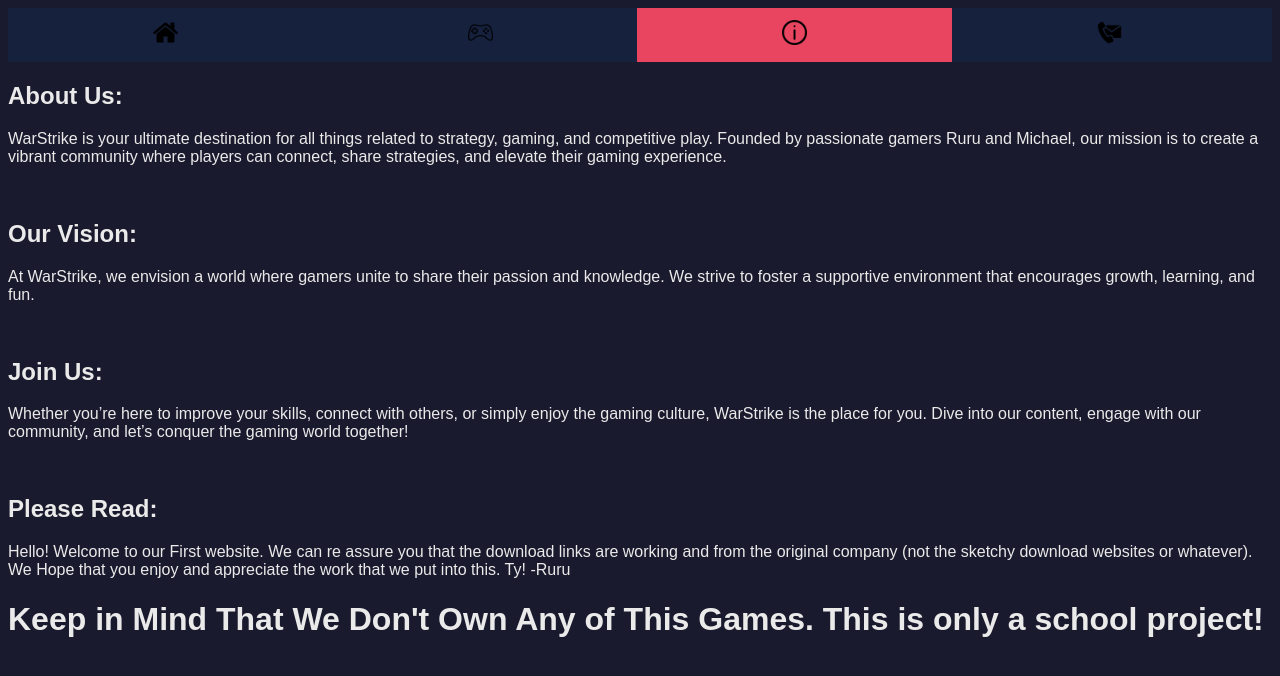
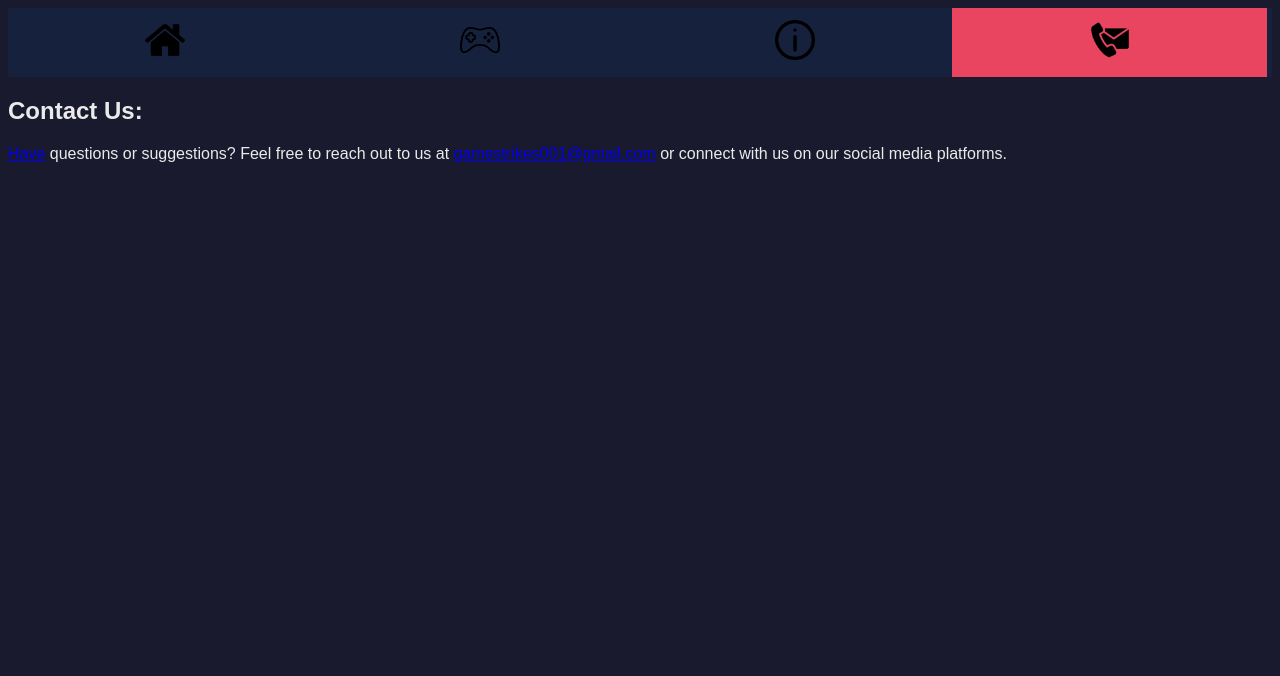
Before and after one commit to L3nn0x1/GameStrike-Page, a plain HTML site: page info.html in a window 1280 px wide. Drawn offline with Linux system fonts and the light colour scheme.

Commit message:
Update info.html

```diff
--- a/info.html
+++ b/info.html
@@ -7,29 +7,18 @@
 <body>
    <!-- The navigation menu -->
 <div class="navbar">
-    <a href="index.html"> <img src="home.png" width="25" height="25"> </a>
+    <a href="index.html"> <img src="home.png" width="40" height="40"> </a>
 
 
-    <a href="Games.html"> <img src="console.png" width="25" height="25"></a>
-   <a class="active" href="info.html"> <img src="info.png" width="25" height="25"> </a>
-    <a href="contact.html"><img src="contact-us.png" width="25" height="25"> </a>
+    <a href="Games.html"> <img src="console.png" width="40" height="40"></a>
+   <a href="info.html"> <img src="info.png" width="40" height="40"> </a>
+    <a class="active" href="contact.html"><img src="contact-us.png" width="40" height="40"> </a>
 
   </div>
     </nav>
 </body>
-<!--The Infos about us-->
 <body>
-    <h2>About Us: </h2>
-    <p>WarStrike is your ultimate destination for all things related to strategy, gaming, and competitive play. Founded by passionate gamers Ruru and Michael, our mission is to create a vibrant community where players can connect, share strategies, and elevate their gaming experience.</p>
-    <br>
-    <h2>Our Vision:</h2>
-    <p> At WarStrike, we envision a world where gamers unite to share their passion and knowledge. We strive to foster a supportive environment that encourages growth, learning, and fun.</p>
-    <br>
-    <h2>Join Us:</h2>
-    <p>Whether you’re here to improve your skills, connect with others, or simply enjoy the gaming culture, WarStrike is the place for you. Dive into our content, engage with our community, and let’s conquer the gaming world together!</p>
-   <br>
-    <h2>Please Read:</h2>
-    <p>Hello! Welcome to our First website. We can re assure you that the download links are working and from the original company (not the sketchy download websites or whatever). We Hope that you enjoy and appreciate the work that we put into this. Ty! -Ruru</p>
-<h1>Keep in Mind That We Don't Own Any of This Games. This is only a school project!</h1>
+    <h2>Contact Us:</h2>
+    <p><a href="secret.html">Have</a> questions or suggestions? Feel free to reach out to us at <a href="mailto:gamestrikes001@gmail.com">gamestrikes001@gmail.com</a> or connect with us on our social media platforms.</p
 </body>
 </html>
```
